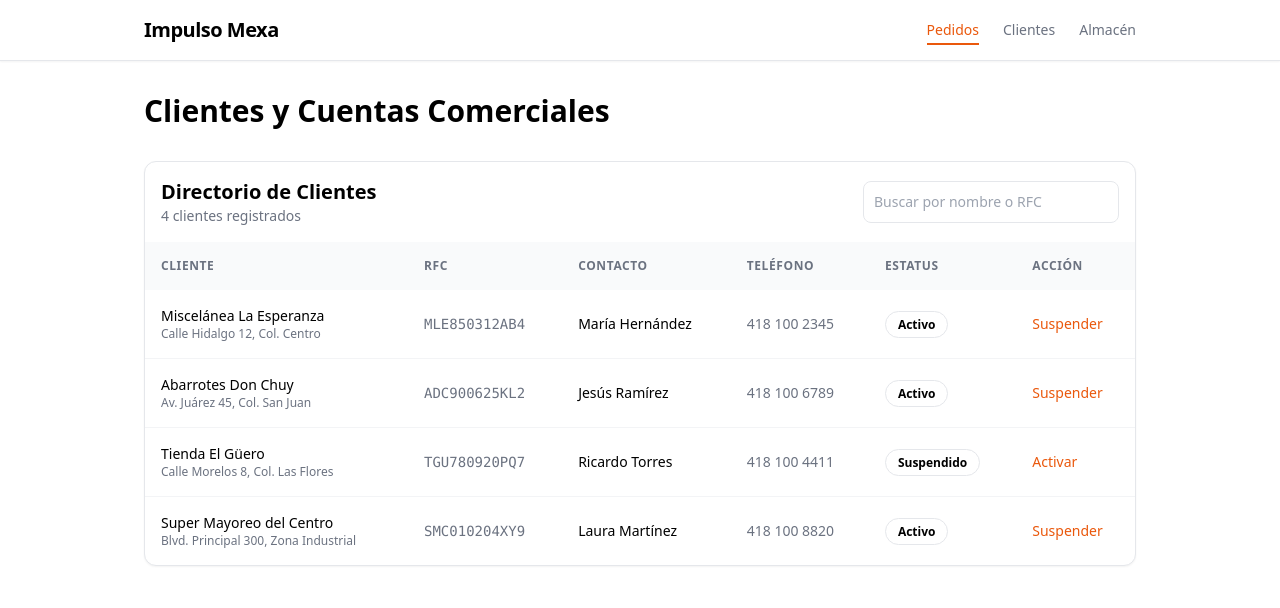
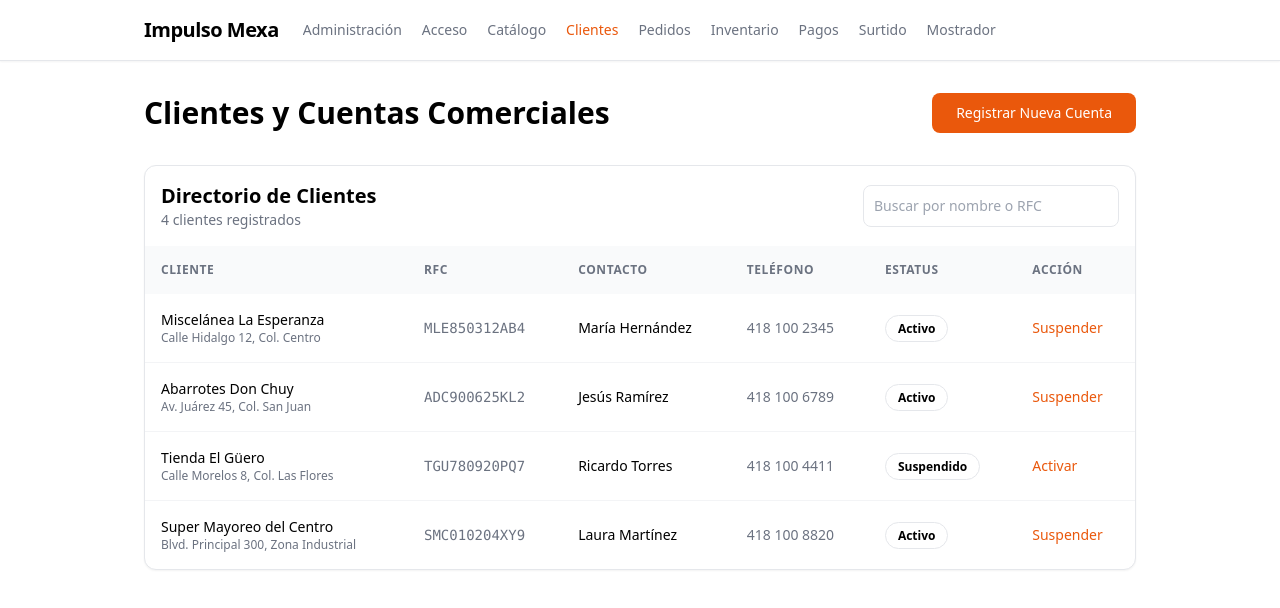
Before and after one commit to rangelashley503-debug/panel-comercial-ah, a plain HTML site: page Clientes y cuentas comerciales - K/Clientes.html in a window 1280 px wide. Drawn offline with nearby package versions, Linux system fonts and the light colour scheme.

Commit message:
conexion de pantallas

```diff
--- a/Clientes y cuentas comerciales - K/Clientes.html
+++ b/Clientes y cuentas comerciales - K/Clientes.html
@@ -8,12 +8,20 @@
 </head>
 <body class="bg-white text-black antialiased">
     <header class="border-b border-gray-200 bg-white shadow-sm">
-        <nav class="mx-auto flex max-w-5xl items-center justify-between p-4">
-            <span class="text-xl font-bold tracking-tight">Impulso Mexa</span>
-            <ul class="hidden gap-6 text-sm font-medium sm:flex">
-                <li><a href="pedidos.html" class="border-b-2 border-orange-600 pb-1 text-orange-600">Pedidos</a></li>
-                <li><a href="clientes.html" class="text-gray-500 hover:text-orange-600">Clientes</a></li>
-                <li><a href="almacen.html" class="text-gray-500 hover:text-orange-600">Almacén</a></li>
+        <nav class="mx-auto flex max-w-5xl items-center gap-6 p-4">
+            <a href="../index.html" class="shrink-0 text-xl font-bold tracking-tight">Impulso Mexa</a>
+
+            <!-- Menú con scroll horizontal para pantallas chicas -->
+            <ul id="menu" class="flex gap-5 overflow-x-auto whitespace-nowrap text-sm font-medium">
+                <li><a href="../Administraci%C3%B3n%20y%20supervisi%C3%B3n-H/admi.html">Administración</a></li>
+                <li><a href="../Autenticaci%C3%B3n%20y%20usuarios/Inicio%20de%20sesi%C3%B3n.html">Acceso</a></li>
+                <li><a href="../Catalogo%20de%20productos-%20H/catalogo.html">Catálogo</a></li>
+                <li><a href="../Clientes%20y%20cuentas%20comerciales%20-%20K/Clientes.html">Clientes</a></li>
+                <li><a href="../Gesti%C3%B3n%20de%20pedidos%20y%20cotizaciones%20-%20K/Gesti%C3%B3n.html">Pedidos</a></li>
+                <li><a href="../Inventario%20y%20existencias-H/inventario.html">Inventario</a></li>
+                <li><a href="../Pagos%2C%20reportes%20y%20panel%20-%20K/Pagos.html">Pagos</a></li>
+                <li><a href="../Surtido%20de%20almac%C3%A9n%20y%20log%C3%ADstica%20-%20K/Surtido.html">Surtido</a></li>
+                <li><a href="../Ventas%20de%20mostrador-H/ventas_mostrador.html">Mostrador</a></li>
             </ul>
         </nav>
     </header>
@@ -21,7 +29,13 @@
     <main class="mx-auto max-w-5xl space-y-8 p-4 py-8">
 
 <!-- Título del módulo -->
-<h1 class="text-3xl font-bold">Clientes y Cuentas Comerciales</h1>
+<div class="flex flex-col gap-3 sm:flex-row sm:items-center sm:justify-between">
+    <h1 class="text-3xl font-bold">Clientes y Cuentas Comerciales</h1>
+    <a href="registrar%20nueva%20cuenta%20comercial.html"
+        class="w-fit rounded-lg bg-orange-600 px-6 py-2.5 text-sm font-medium text-white hover:bg-orange-700">
+        Registrar Nueva Cuenta
+    </a>
+</div>
 
 <!-- Directorio de clientes mayoristas -->
 <section class="overflow-hidden rounded-xl border border-gray-200 bg-white shadow-sm">
@@ -115,3 +129,75 @@
     <!-- Mensaje cuando la búsqueda no encuentra resultados -->
     <p id="sin-resultados" class="hidden p-4 text-center text-sm text-gray-500">No se encontraron clientes.</p>
 </section>
+
+    </main>
+
+    <!-- Script del directorio de clientes -->
+    <script>
+        // Seleccionamos los elementos que vamos a usar
+        const tabla = document.getElementById('tabla-clientes');
+        const buscador = document.getElementById('buscador');
+        const mensajeVacio = document.getElementById('sin-resultados');
+
+        // Buscador: oculta las filas que no coinciden con el texto escrito
+        buscador.addEventListener('input', function () {
+            const texto = buscador.value.trim().toLowerCase();
+            let visibles = 0;
+
+            for (const fila of tabla.rows) {
+                // Buscamos en el nombre del cliente y en el RFC
+                const contenido = (fila.cells[0].textContent + ' ' + fila.cells[1].textContent).toLowerCase();
+                const coincide = contenido.includes(texto);
+
+                fila.classList.toggle('hidden', !coincide);
+                if (coincide) {
+                    visibles++;
+                }
+            }
+
+            mensajeVacio.classList.toggle('hidden', visibles > 0);
+        });
+
+        // Botón de cada fila: cambia entre Activo y Suspendido
+        tabla.addEventListener('click', function (evento) {
+            const boton = evento.target.closest('.btn-estatus');
+            if (!boton) {
+                return;
+            }
+
+            const fila = boton.closest('tr');
+            const badge = fila.querySelector('.estatus');
+            const estabaActivo = badge.textContent.trim() === 'Activo';
+
+            badge.textContent = estabaActivo ? 'Suspendido' : 'Activo';
+            boton.textContent = estabaActivo ? 'Activar' : 'Suspender';
+        });
+    </script>
+
+    <!-- Resalta en naranja el módulo en el que estás -->
+    <script>
+        (function () {
+            const enlacesMenu = document.querySelectorAll('#menu a');
+
+            // Devuelve la carpeta de una ruta (todo lo que va antes del nombre del archivo)
+            function carpetaDe(ruta) {
+                return decodeURIComponent(ruta).split('/').slice(0, -1).join('/');
+            }
+
+            const carpetaActual = carpetaDe(window.location.pathname);
+
+            enlacesMenu.forEach(function (enlace) {
+                const carpetaEnlace = carpetaDe(new URL(enlace.href).pathname);
+
+                if (carpetaEnlace === carpetaActual) {
+                    // Módulo actual: naranja y subrayado
+                    enlace.className = 'border-b-2 border-orange-600 pb-1 text-orange-600';
+                } else {
+                    // Los demás: grises, naranja al pasar el cursor
+                    enlace.className = 'border-b-2 border-transparent pb-1 text-gray-500 hover:text-orange-600';
+                }
+            });
+        })();
+    </script>
+</body>
+</html>
```
